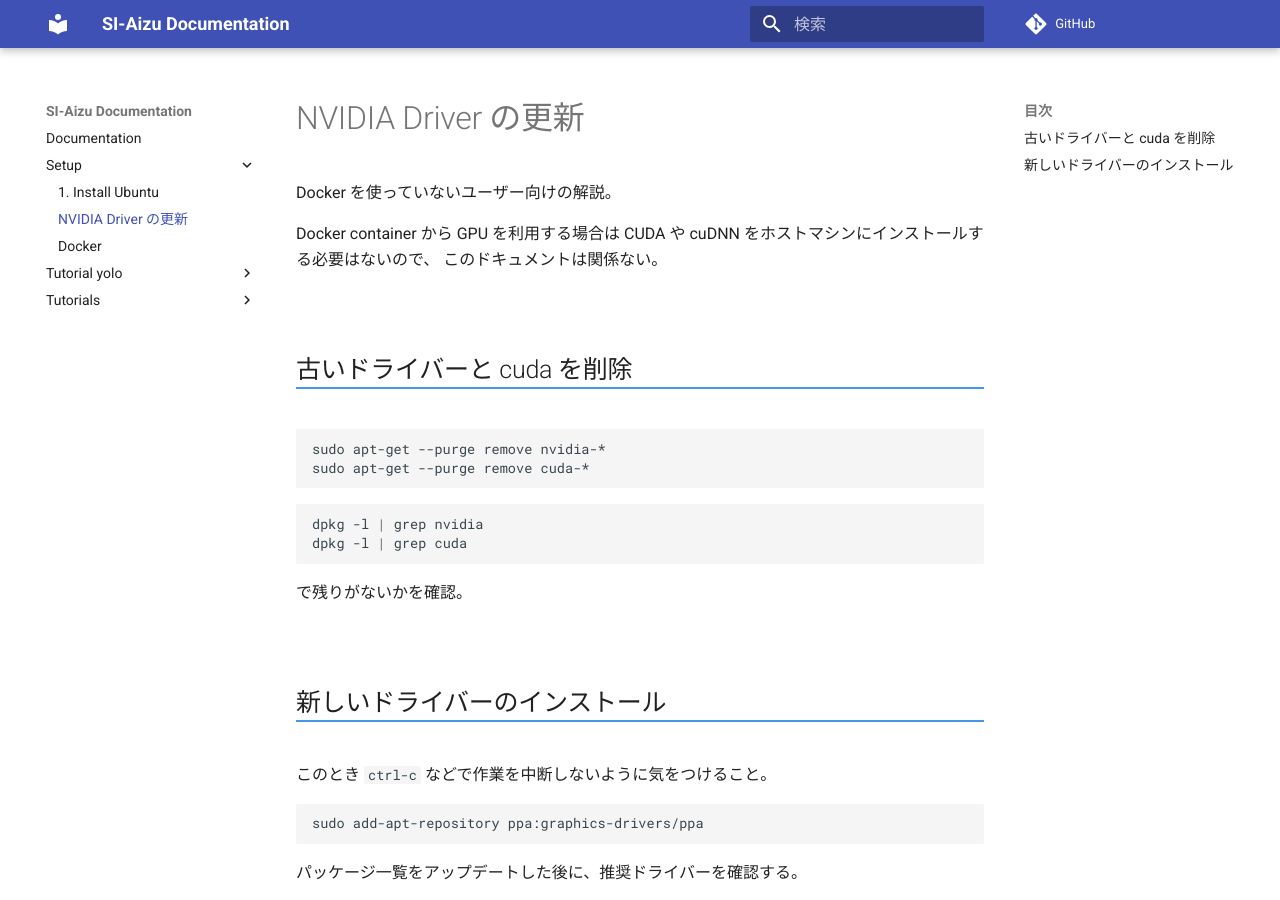
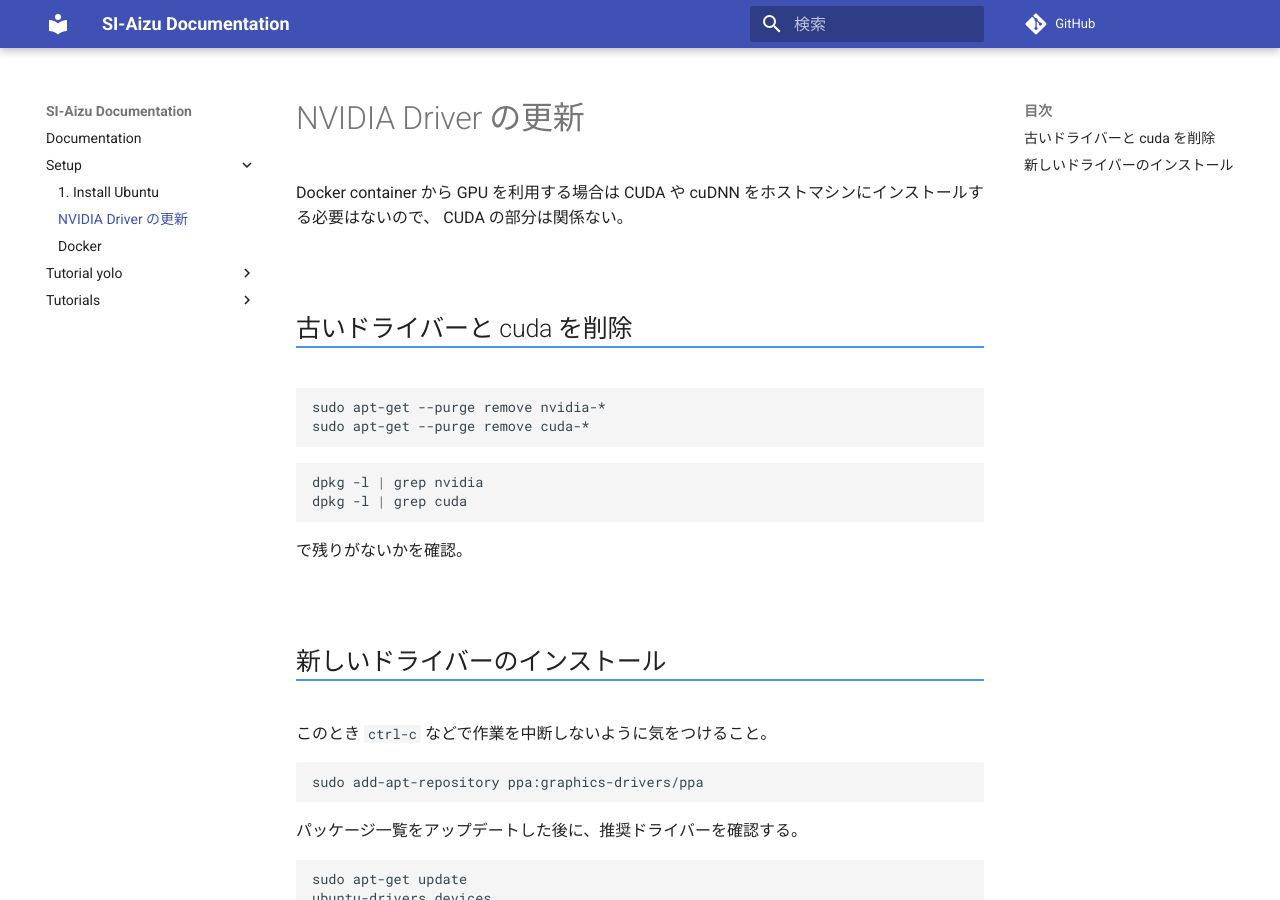
Before and after one commit to SI-Aizu/documentation, an MkDocs documentation site: the page built from docs/setup/2-upgrade-nvidia-driver.md, in a window 1280 px wide and 900 px high. Built offline with MkDocs 1.6.1 and Material for MkDocs 9.7.7, drawn with Linux system fonts in a browser that asks for light colours; comment, search, counter and statistics services are not loaded.

Commit message:
Update 2-upgrade-nvidia-driver.md

```diff
--- a/docs/setup/2-upgrade-nvidia-driver.md
+++ b/docs/setup/2-upgrade-nvidia-driver.md
@@ -1,9 +1,7 @@
 # NVIDIA Driver の更新
 
-Docker を使っていないユーザー向けの解説。
-
 Docker container から GPU を利用する場合は CUDA や cuDNN をホストマシンにインストールする必要はないので、
-このドキュメントは関係ない。
+CUDA の部分は関係ない。
 
 
 ## 古いドライバーと cuda を削除
```
